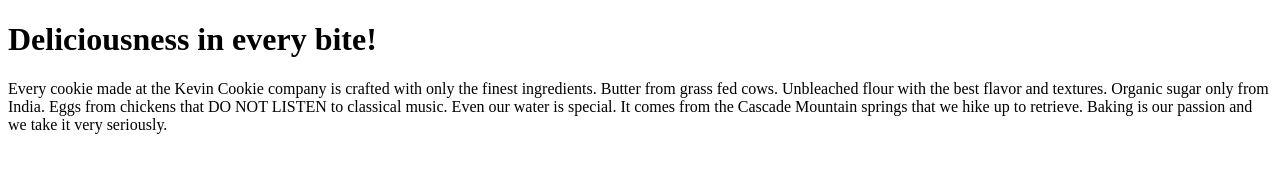
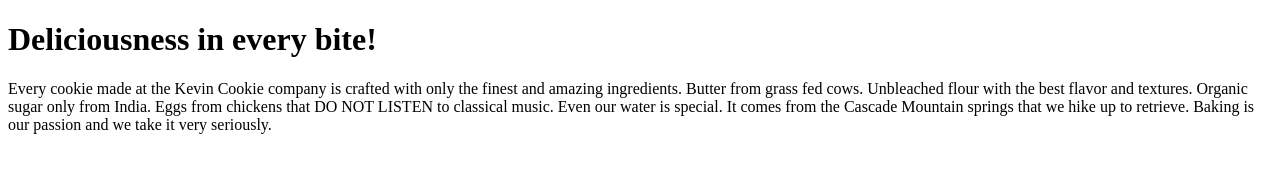
Before and after one commit to chhetri44/testing, a plain HTML site: page index.htm in a window 1280 px wide. Drawn offline with Linux system fonts and the light colour scheme.

Commit message:
Update index text

```diff
--- a/index.htm
+++ b/index.htm
@@ -3,7 +3,7 @@
 <body>
 
 <h1>Deliciousness in every bite!</h1>
-<p>Every cookie made at the Kevin Cookie company is crafted with only the finest ingredients. Butter from grass fed cows. Unbleached flour with the best flavor and textures. Organic sugar only from India. Eggs from chickens that DO NOT LISTEN to classical music. Even our water is special. It comes from the Cascade Mountain springs that we hike up to retrieve. Baking is our passion and we take it very seriously.</p>
+<p>Every cookie made at the Kevin Cookie company is crafted with only the finest and amazing ingredients. Butter from grass fed cows. Unbleached flour with the best flavor and textures. Organic sugar only from India. Eggs from chickens that DO NOT LISTEN to classical music. Even our water is special. It comes from the Cascade Mountain springs that we hike up to retrieve. Baking is our passion and we take it very seriously.</p>
 
 </body>
 </html>
```
